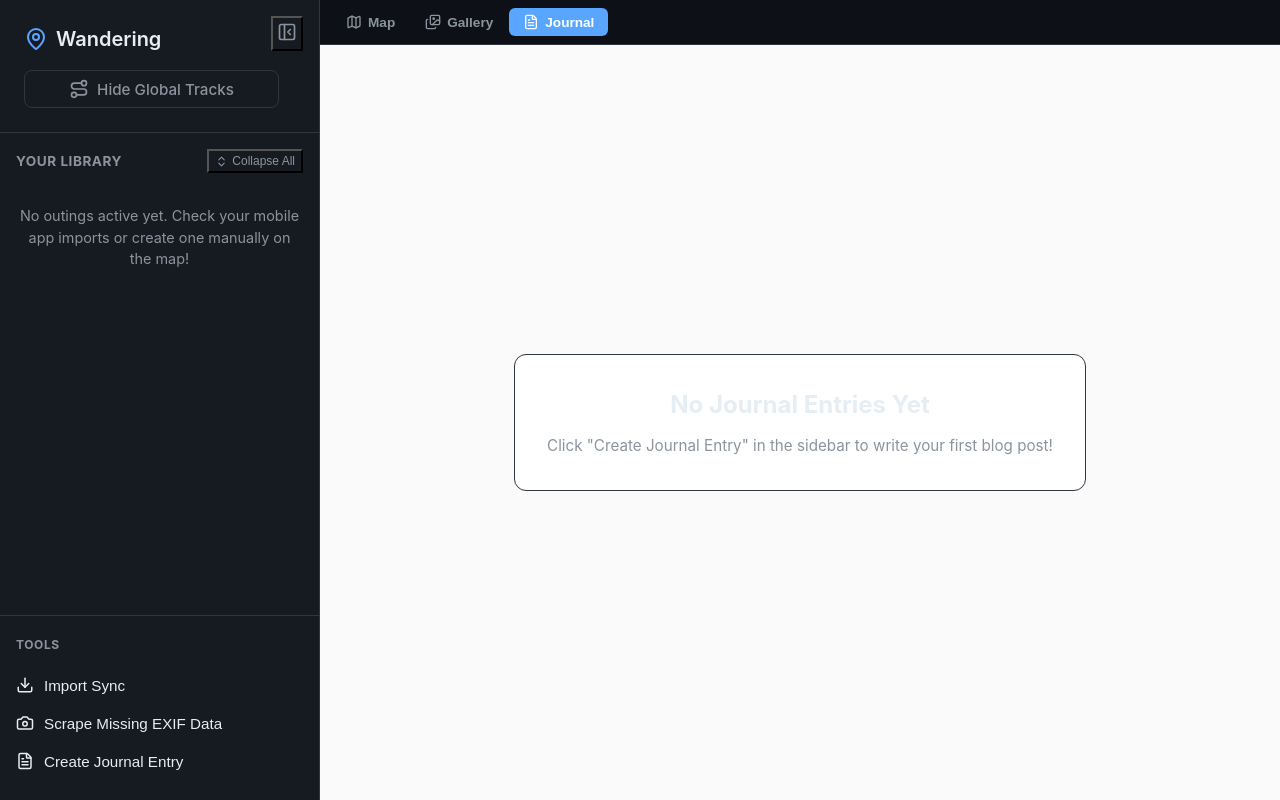
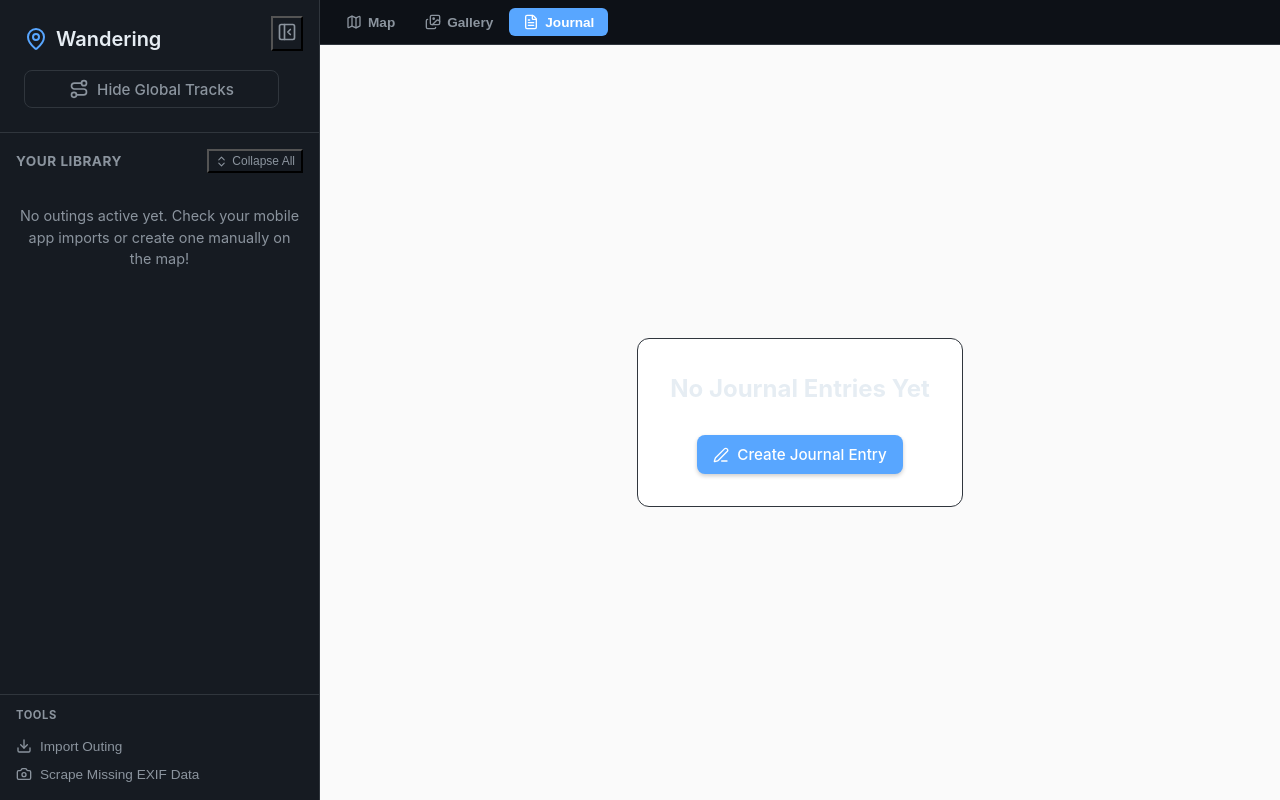
Before and after one commit to j1b7733/wandering-desktop, a React (Vite) app: page / in a window 1280 px wide. Both pictures are taken after a click on the button "Journal". Built offline with nearby package versions, Linux system fonts and the light colour scheme.

Commit message:
Fix undefined ImageIcon runtime crash on map pin click

```diff
--- a/src/components/Sidebar.jsx
+++ b/src/components/Sidebar.jsx
@@ -1,6 +1,6 @@
 import React, { useState, useEffect, useRef } from 'react';
 import { getAllOutings, saveOuting } from '../utils/storage';
-import { MapPin, ImagePlus, Eye, EyeOff, Route, RouteOff, ChevronDown, ChevronRight, Menu, PanelLeftClose, Info, ChevronsUpDown, Download, Camera, FileText } from 'lucide-react';
+import { MapPin, Image as ImageIcon, ImagePlus, Eye, EyeOff, Route, RouteOff, ChevronDown, ChevronRight, Menu, PanelLeftClose, Info, ChevronsUpDown, Download, Camera, FileText } from 'lucide-react';
 import OutingInfoModal from './OutingInfoModal';
 import { extractExifFromFile } from '../utils/exifUtils';
 import ImportModal from './ImportModal';
@@ -402,45 +402,31 @@ export default function Sidebar({ selectedOutingId, setSelectedOutingId }) {
       )}
 
       {/* Tools Section at the bottom */}
-      <div style={{ padding: '20px 0', borderTop: '1px solid var(--panel-border)' }}>
-        <h3 style={{ fontSize: '0.75rem', textTransform: 'uppercase', letterSpacing: '0.05em', color: 'var(--text-secondary)', marginBottom: '12px', padding: '0 16px' }}>Tools</h3>
+      <div style={{ padding: '12px 0', borderTop: '1px solid var(--panel-border)' }}>
+        <h3 style={{ fontSize: '0.7rem', textTransform: 'uppercase', letterSpacing: '0.05em', color: 'var(--text-secondary)', marginBottom: '8px', padding: '0 16px' }}>Tools</h3>
         <button
           onClick={() => setShowImport(true)}
           style={{
-            display: 'flex', alignItems: 'center', gap: '10px',
-            width: '100%', padding: '10px 16px',
+            display: 'flex', alignItems: 'center', gap: '8px',
+            width: '100%', padding: '6px 16px',
             border: 'none', background: 'none',
-            color: 'var(--text-primary)', cursor: 'pointer',
-            textAlign: 'left', fontSize: '0.95rem'
+            color: 'var(--text-secondary)', cursor: 'pointer',
+            textAlign: 'left', fontSize: '0.85rem'
           }}
         >
-          <Download size={18} /> Import Sync
+          <Download size={16} /> Import Outing
         </button>
         <button
           onClick={handleScrapeMissingExif}
           style={{
-            display: 'flex', alignItems: 'center', gap: '10px',
-            width: '100%', padding: '10px 16px',
+            display: 'flex', alignItems: 'center', gap: '8px',
+            width: '100%', padding: '6px 16px',
             border: 'none', background: 'none',
-            color: 'var(--text-primary)', cursor: 'pointer',
-            textAlign: 'left', fontSize: '0.95rem'
+            color: 'var(--text-secondary)', cursor: 'pointer',
+            textAlign: 'left', fontSize: '0.85rem'
           }}
         >
-          <Camera size={18} /> Scrape Missing EXIF Data
-        </button>
-        <button
-          onClick={() => {
-            window.dispatchEvent(new CustomEvent('open-journal-editor', { detail: { journal: null } }));
-          }}
-          style={{
-            display: 'flex', alignItems: 'center', gap: '10px',
-            width: '100%', padding: '10px 16px',
-            border: 'none', background: 'none',
-            color: 'var(--text-primary)', cursor: 'pointer',
-            textAlign: 'left', fontSize: '0.95rem'
-          }}
-        >
-          <FileText size={18} /> Create Journal Entry
+          <Camera size={16} /> Scrape Missing EXIF Data
         </button>
       </div>
 
--- a/src/pages/JournalView.jsx
+++ b/src/pages/JournalView.jsx
@@ -36,7 +36,13 @@ export default function JournalView({ setSelectedOutingId, setActiveTab }) {
       <div style={{ display: 'flex', flexDirection: 'column', alignItems: 'center', justifyContent: 'center', height: '100%', color: 'var(--text-secondary)' }}>
         <div style={{ padding: '32px', textAlign: 'center', backgroundColor: '#fff', borderRadius: '12px', border: '1px solid var(--panel-border)' }}>
           <h2 style={{ margin: '0 0 12px', color: 'var(--text-primary)' }}>No Journal Entries Yet</h2>
-          <p style={{ margin: 0, fontSize: '0.95rem' }}>Click "Create Journal Entry" in the sidebar to write your first blog post!</p>
+          <button
+             className="btn btn-primary"
+             onClick={() => window.dispatchEvent(new CustomEvent('open-journal-editor', { detail: { journal: null } }))}
+             style={{ marginTop: '16px' }}
+          >
+             <Edit3 size={16} /> Create Journal Entry
+          </button>
         </div>
       </div>
     );
@@ -45,9 +51,15 @@ export default function JournalView({ setSelectedOutingId, setActiveTab }) {
   return (
     <div style={{ maxWidth: '800px', margin: '0 auto', padding: '40px 20px' }}>
       <div style={{ display: 'flex', justifyContent: 'space-between', alignItems: 'center', marginBottom: '40px' }}>
-        <h1 style={{ fontSize: '2.5rem', fontWeight: 800, margin: 0, color: '#1a1a1a', letterSpacing: '-0.5px', marginBottom: '40px' }}>
+        <h1 style={{ fontSize: '2.5rem', fontWeight: 800, margin: 0, color: '#1a1a1a', letterSpacing: '-0.5px' }}>
           Wandering Journal
         </h1>
+        <button
+           className="btn btn-primary"
+           onClick={() => window.dispatchEvent(new CustomEvent('open-journal-editor', { detail: { journal: null } }))}
+        >
+           <Edit3 size={16} /> Create Entry
+        </button>
       </div>
 
       <div style={{ display: 'flex', flexDirection: 'column', gap: '48px' }}>
```
Also changed, not shown: get_err.js (added, +57 -0 lines).
